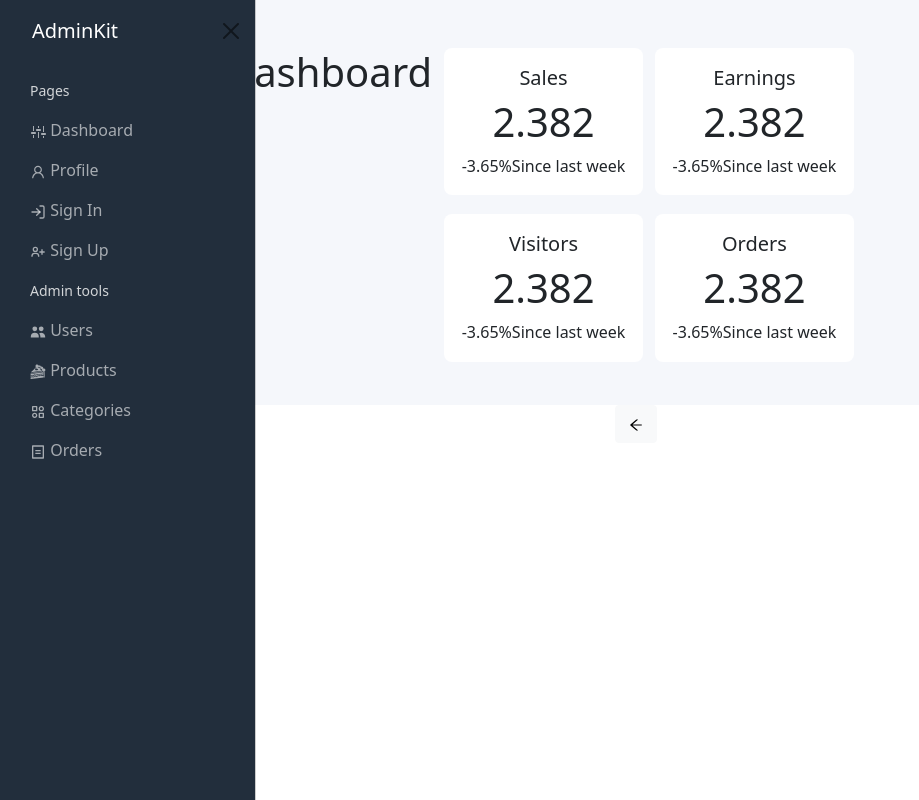
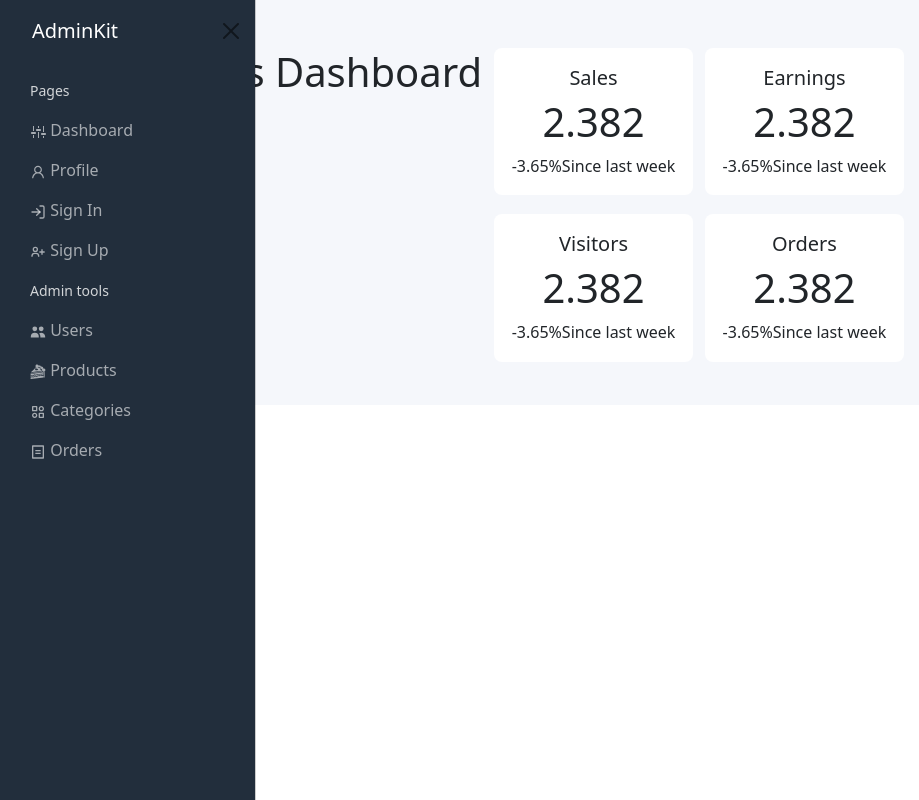
Before and after one commit to paulinairazusta/front_admin_e-commerce, a React (Create React App) app: page / in a window 1280 px wide. Shown: the whole page, without its empty margins (0-919 px from the left). Built offline with nearby package versions, Linux system fonts and the light colour scheme.

Commit message:
OffCanvas in Main

```diff
--- a/src/App.js
+++ b/src/App.js
@@ -17,7 +17,7 @@ function App() {
           element={
             <>
               <Main />
-              <OffCanvasOptions />
+
             </>
           }
         />
--- a/src/components/main/Main.jsx
+++ b/src/components/main/Main.jsx
@@ -1,9 +1,11 @@
 import Card from "./Card";
 import "./main.css";
+import OffCanvasOptions from "../sidebar/OffCanvasOptions";
 
 function Main() {
   return (
     <div className="content">
+      <OffCanvasOptions />
       <h1>Analytics Dashboard</h1>
       <div className="sales-visitors-container">
         <div className="sales-container">
```
